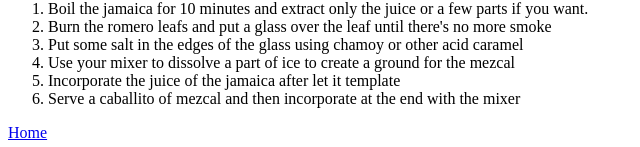
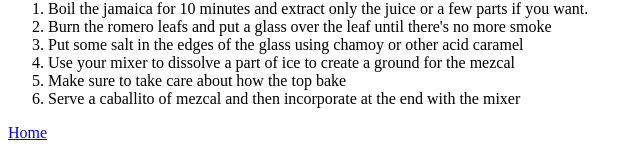
Before and after one commit to rommo-e/odin-recipes, a plain HTML site: page recipes/lasagna.html in a window 1280 px wide. Shown: the part 905-1052 px from the top of the page, 0-640 px from the left. Drawn offline with Linux system fonts and the light colour scheme.

Commit message:
Here are the recipes contained in pages

```diff
--- a/recipes/lasagna.html
+++ b/recipes/lasagna.html
@@ -25,7 +25,7 @@ After you have all the ingredients is time to follow the ritual
             <li>Burn the romero leafs and put a glass over the leaf until there's no more smoke</li>
             <li>Put some salt in the edges of the glass using chamoy or other acid caramel</li>
             <li>Use your mixer to dissolve a part of ice to create a ground for the mezcal</li>
-            <li>Incorporate the juice of the jamaica after let it template</li>
+            <li>Make sure to take care about how the top bake</li>
             <li>Serve a caballito of mezcal and then incorporate at the end with the mixer</li>
         </ol>
         <a href="../index.html">Home</a>
```
